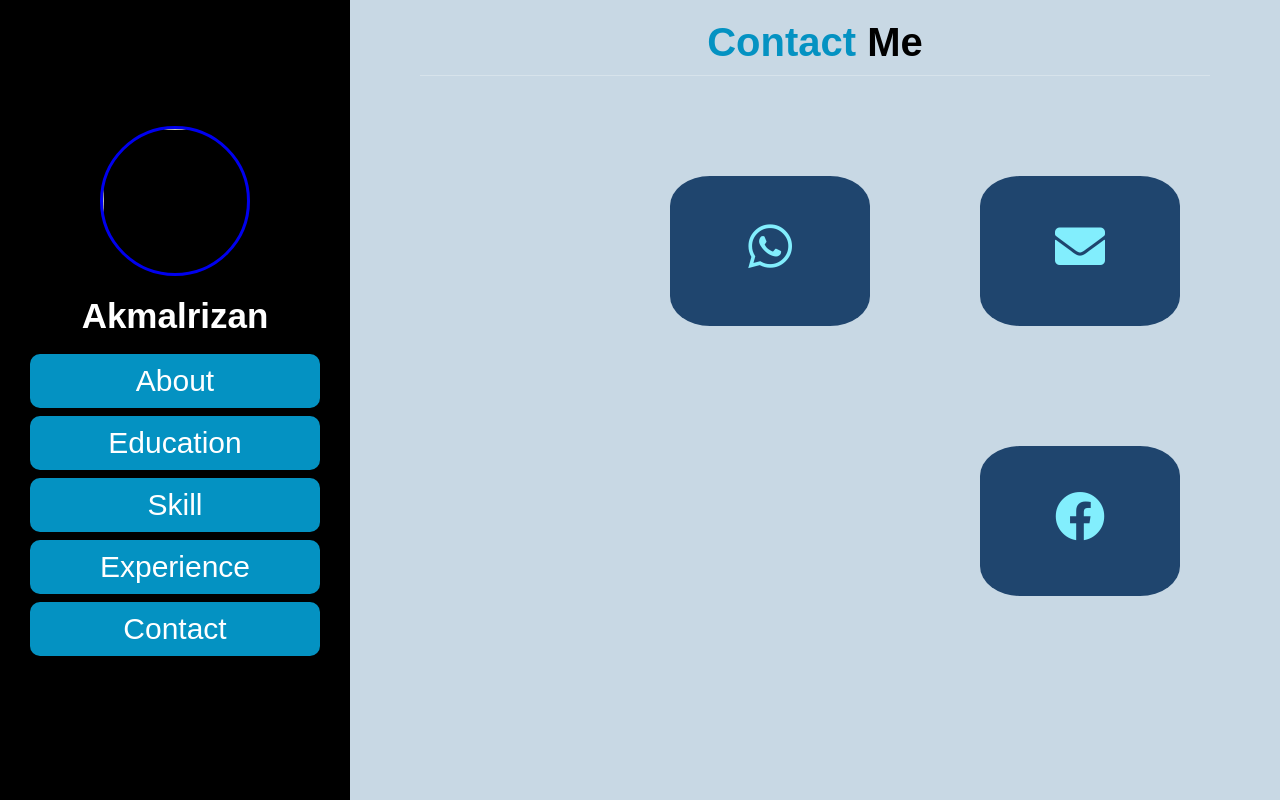
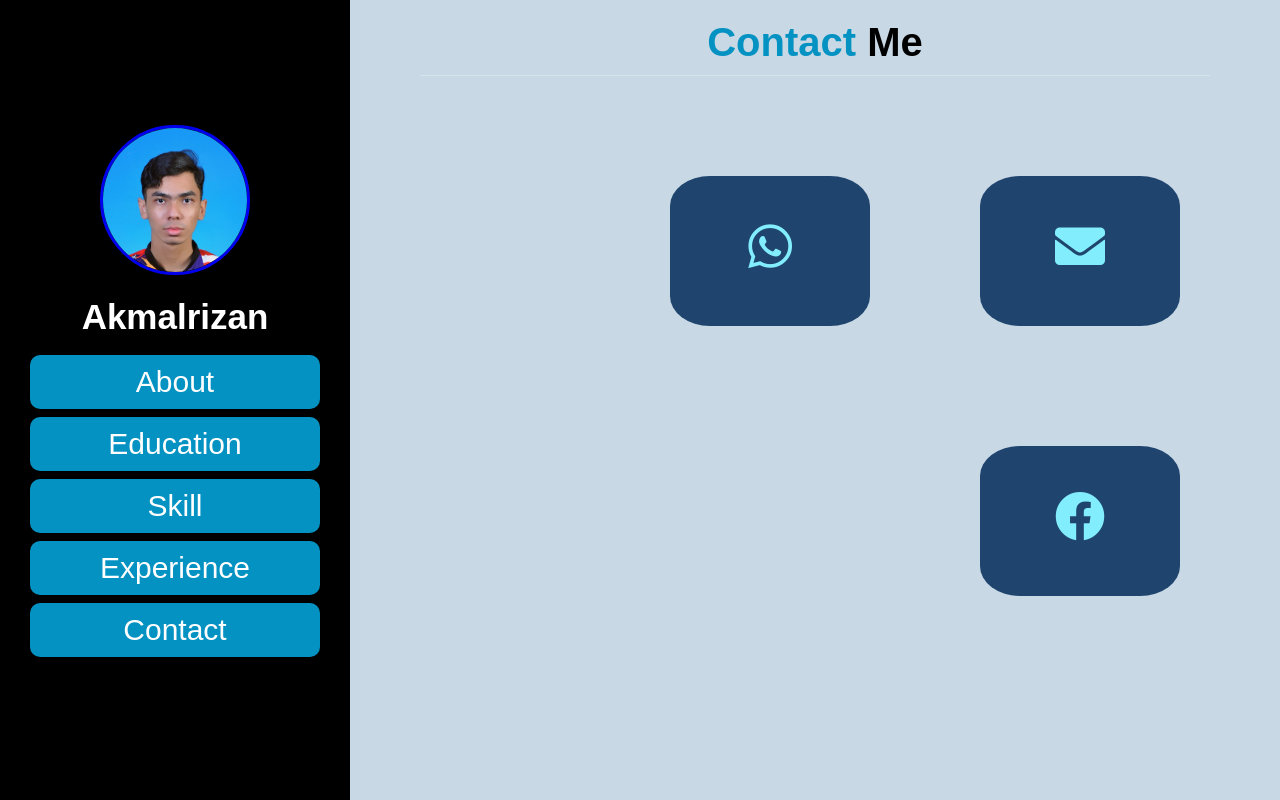
Before and after one commit to Akmalrizan/e-resume_akmalrizan, a plain HTML site: page contact.html in a window 1280 px wide. Drawn offline with nearby package versions, Linux system fonts and the light colour scheme.

Commit message:
Update contact.html

```diff
--- a/contact.html
+++ b/contact.html
@@ -17,7 +17,7 @@
 <header>
 
     <div class="user">
-        <a href="index.html"><img src="akmal.jpg" alt=""></a>
+        <a href="index.html"><img src="Gambar/akmal2.jpg" alt=""></a>
         <h3 class="name">Akmalrizan</h3>
     </div>
 
```
